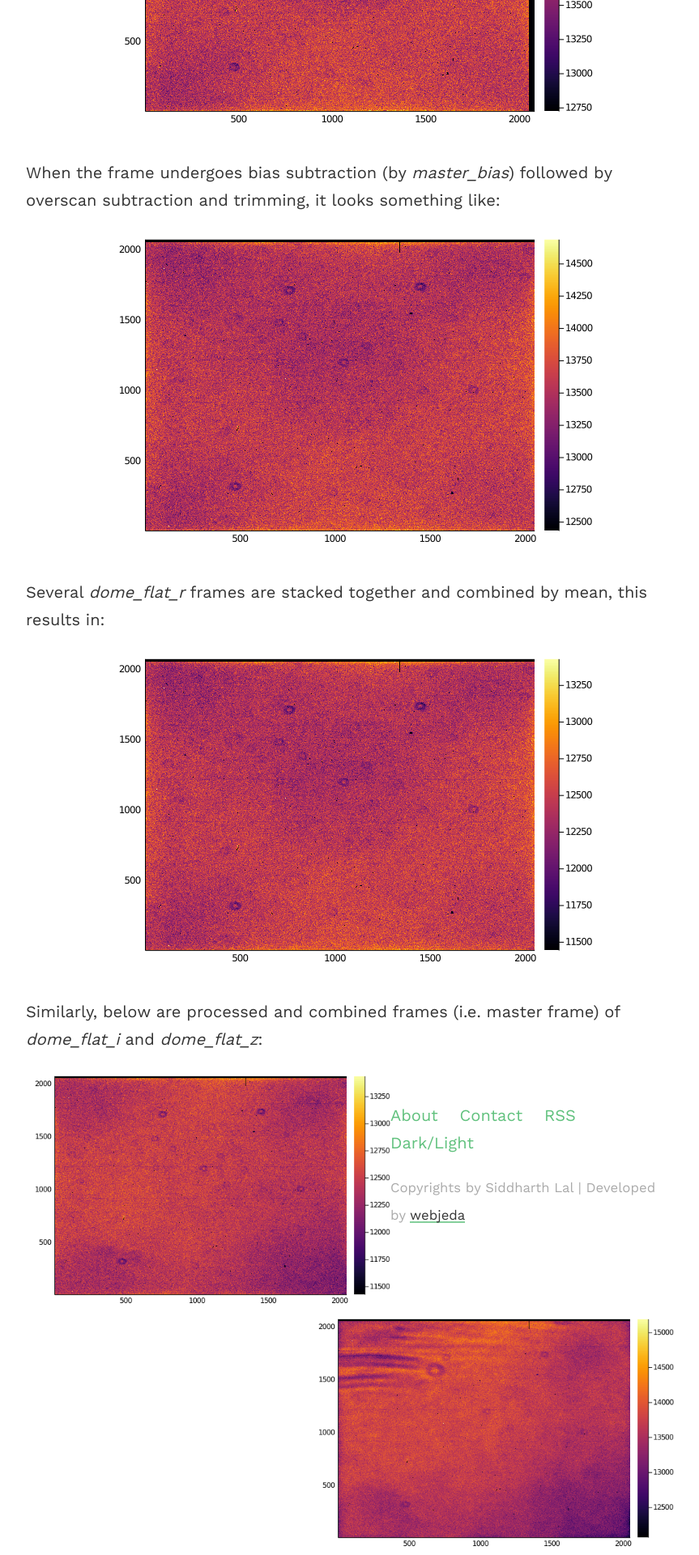
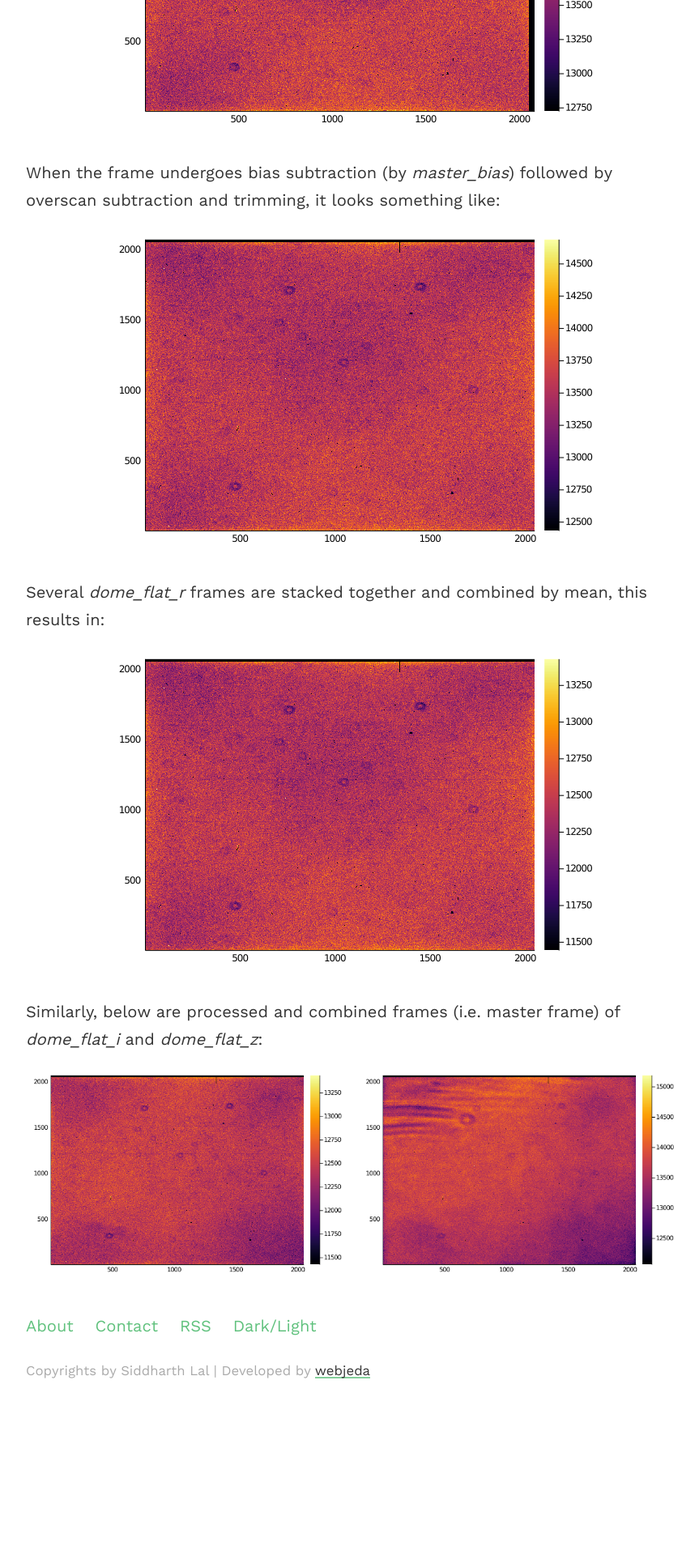
Before and after one commit to siddharthlal25/blog, a Jekyll site: the page built from _posts/2020-08-30-gsoc-blog-7.md, in a window 1280 px wide. Shown: the part 2778-4698 px from the top of the page at 81% size, without its empty margins (208-1071 px from the left). Built offline with Jekyll 4.4.1, drawn with Linux system fonts in a browser that asks for light colours; after the commit the page ends 4486 px from its top, so only the background shows below that.

Commit message:
fix image size

```diff
--- a/_posts/2020-08-30-gsoc-blog-7.md
+++ b/_posts/2020-08-30-gsoc-blog-7.md
@@ -51,4 +51,4 @@ Several *dome_flat_r* frames are stacked together and combined by mean, this res
 
 Similarly, below are processed and combined frames (i.e. master frame) of *dome_flat_i* and *dome_flat_z*:
 
-<img src = "https://raw.githubusercontent.com/siddharthlal25/blog/master/_images/dome_flat/i/master.png" width="450" height="300" style="float:left"> <img src = "https://raw.githubusercontent.com/siddharthlal25/blog/master/_images/dome_flat/z/master.png" width="450" height="300" style="float:right">
+<img src = "https://raw.githubusercontent.com/siddharthlal25/blog/master/_images/dome_flat/i/master.png" width="390" height="260" style="float:left"> <img src = "https://raw.githubusercontent.com/siddharthlal25/blog/master/_images/dome_flat/z/master.png" width="390" height="260" style="float:right">
```
